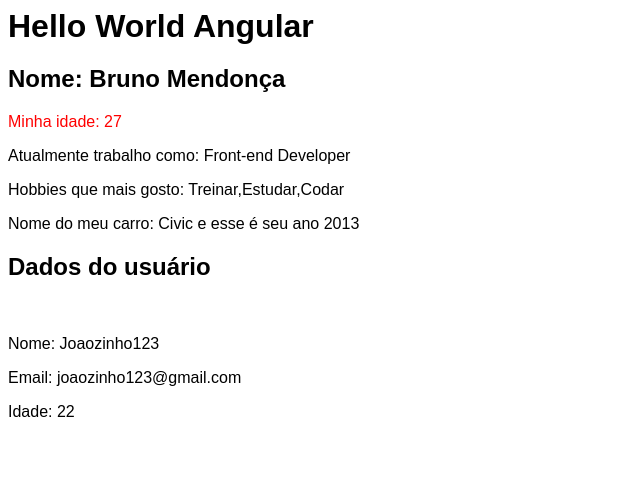
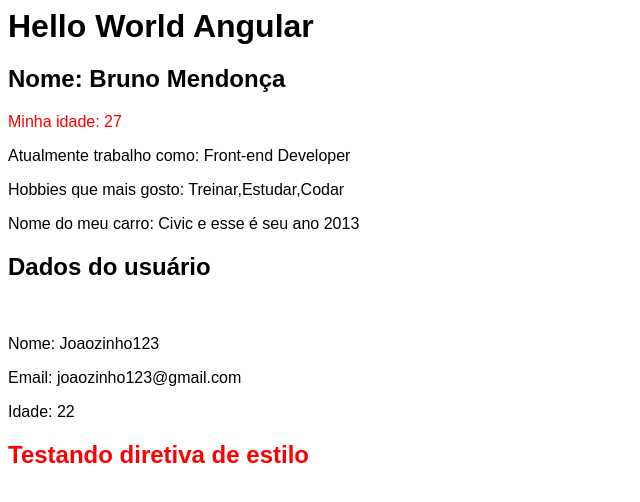
Before and after one commit to devbrunomendoncatotvs/Roadmap-Front-end, an Angular app in the folder angular/: page / in a window 1280 px wide. Shown: the top 502 px of the page, without its empty margins (0-640 px from the left). Built offline with nearby package versions, Linux system fonts and the light colour scheme.

Commit message:
add module diretives

```diff
--- a/angular/src/app/app.html
+++ b/angular/src/app/app.html
@@ -1,3 +1,4 @@
 <h1>Hello World Angular</h1>
 <app-first-component></app-first-component>
 <app-parent-data [name]="userName" [userData]="userData"></app-parent-data>
+<app-directives></app-directives>
--- a/angular/src/app/app.ts
+++ b/angular/src/app/app.ts
@@ -1,10 +1,11 @@
 import { Component } from '@angular/core';
 import { FirstComponent } from './components/first-component/first-component';
 import { ParentData } from './components/parent-data/parent-data';
+import { Directives } from './components/directives/directives';
 
 @Component({
   selector: 'app-root',
-  imports: [FirstComponent, ParentData],
+  imports: [FirstComponent, ParentData, Directives],
   templateUrl: './app.html',
   styleUrl: './app.css',
 })
--- /dev/null
+++ b/angular/src/app/components/directives/directives.css
@@ -0,0 +1,4 @@
+.container {
+  background-color: aqua;
+  color: red;
+}
--- /dev/null
+++ b/angular/src/app/components/directives/directives.html
@@ -0,0 +1,5 @@
+<div>
+  <h2 [ngStyle]="{'font-size': size, 'color': color}">
+    Testando diretiva de estilo
+  </h2>
+</div>
--- /dev/null
+++ b/angular/src/app/components/directives/directives.ts
@@ -0,0 +1,15 @@
+import { NgStyle } from '@angular/common';
+import { Component } from '@angular/core';
+
+@Component({
+  selector: 'app-directives',
+  imports: [NgStyle],
+  templateUrl: './directives.html',
+  styleUrl: './directives.css',
+})
+export class Directives {
+  size: number = 36;
+  color: string = 'red';
+
+  constructor() {}
+}
```
Also changed, not shown: 1 other file (tests, documents, lock files or other folders).
